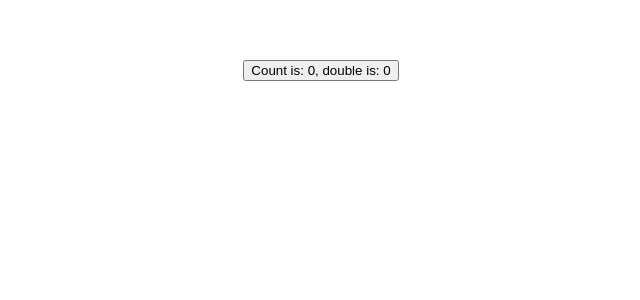
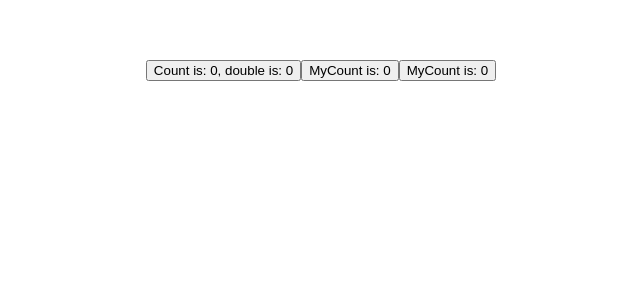
Before and after one commit to m6fish/vue3_ts_youtubeAPI_sample, a Vue app: page / in a window 1280 px wide. Shown: the top 300 px of the page, without its empty margins (319-959 px from the left). Built offline with nearby package versions, Linux system fonts and the light colour scheme.

Commit message:
測試拉出

```diff
--- a/src/components/VideoWall.vue
+++ b/src/components/VideoWall.vue
@@ -2,12 +2,21 @@
   <section data-name="A01Reactive">
     <button @click="increment">
       Count is: {{ state.count }}, double is: {{ state.double }}
+    </button>
+
+    <button @click="add">
+      MyCount is: {{ myCount }}
+    </button>
+
+    <button @click="add">
+      MyCount is: {{ myCount }}
     </button>
   </section>
 </template>
 
 <script lang="ts">
 import { defineComponent, reactive, computed } from 'vue'
+import { videoSetup } from './composition/videoSetup'
 
 interface MyNum {
   count: number,
@@ -28,7 +37,8 @@ export default defineComponent({
 
     return {
       state,
-      increment
+      increment,
+      ...videoSetup()
     }
   }
 })
--- /dev/null
+++ b/src/components/composition/videoSetup.ts
@@ -0,0 +1,19 @@
+import { ref } from 'vue'
+
+export const videoSetup = () => {
+  const myCount = ref(0)
+
+  function add () {
+    myCount.value++
+  }
+
+  function sayHi () {
+    return 'hi'
+  }
+
+  return {
+    myCount,
+    add,
+    sayHi
+  }
+}
```
